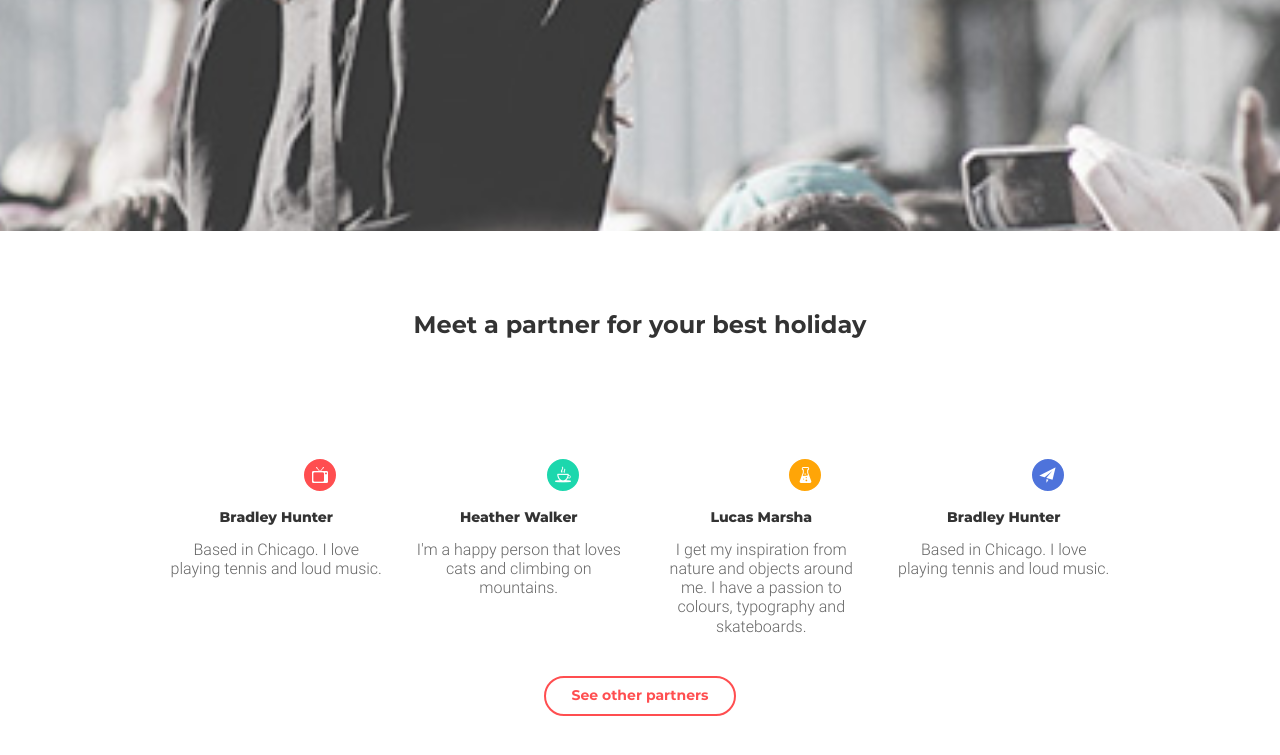
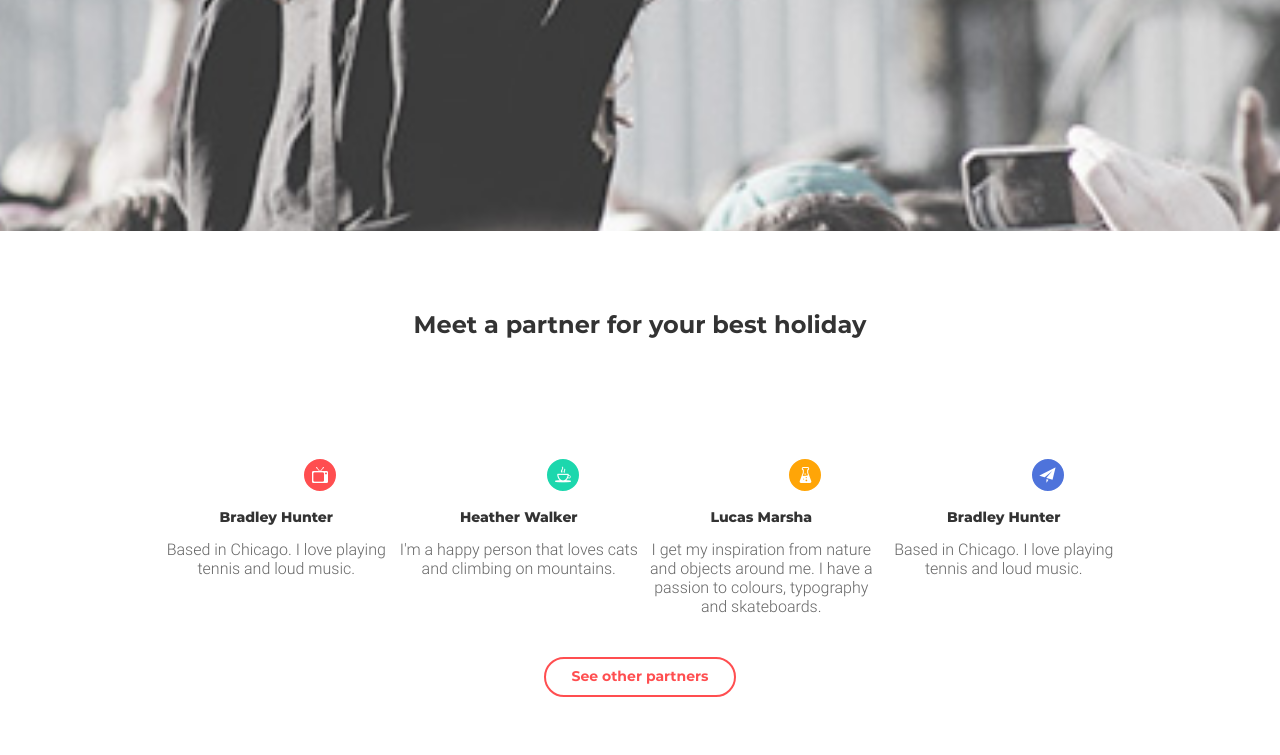
Before and after one commit to DenysPalyha/goit-fe-course, a plain HTML site: page module-09/index.html in a window 1280 px wide. Shown: the part 469-1224 px from the top of the page. Drawn offline with Linux system fonts and the light colour scheme; files whose address does not match are found by name.

Commit message:
added module-09

```diff
--- a/module-09/index.html
+++ b/module-09/index.html
@@ -14,8 +14,7 @@
 
 <div class="baner">
     <div class="container">
-            <header class="header">
-                <div class="row flex-box">
+        <header class="header row flex-box">
             <div class="col-12 col-md-3 col-lg-3">
                 <div class="button-item">
                     <button class="header__button">Log in</button>
@@ -25,63 +24,46 @@
             <div class="col-12 col-md-4 col-lg-3">
                 <a href="#" class="header__logo">UrlaubsglÜck</a>
             </div>
-                </div>
         </header>
-            <div class="row justify-content-md-center">
+        <section class="section__promo row justify-content-md-center">
             <div class="col-12 col-md-9 col-lg-7">
-                    <section class="section__promo">
                 <h2 class="section__promo-heading">Share your holiday dreams</h2>
                 <p class="section__promo-text">And find the perfect partner to fullfill it</p>
                 <button class="section__promo-button">Find your holiday partner</button>
+            </div>
         </section>
-                </div>
-            </div>
     </div>
 </div>
 <main>
     <div class="container">
-                    <section class="section__partners">
-                        <div class="row justify-content-md-center">
+        <section class="section__partners row justify-content-center">
             <div class="col-12 col-md-8 col-lg-6">
                 <h2 class="section__partners-heading">Meet a partner for your best holiday</h2>
             </div>
-                        </div>
-                                <ul class="section__partners-list">
-                                    <div class="row flex-md-wrap justify-content-md-center">
-                                        <div class="col-10 col-md-4 col-lg-3">
-                                            <li class="section__partners-item">
+                <ul class="section__partners-list row flex-md-wrap justify-content-md-center">
+                    <li class="section__partners-item col-9 col-md-4 col-lg-3">
                         <div class="section__partners-pages"></div>
                         <h2 class="section__partners-head">Bradley Hunter</h2>
                         <p class="section__partners-text">Based in Chicago. I love playing tennis and loud music.</p>
                     </li>
-                                        </div>
-                                        <div class="col-10 col-md-4 order-md-2 col-lg-3 order-lg-2">
-                                            <li class="section__partners-item">
+                    <li class="section__partners-item col-9 col-md-4 order-md-2 col-lg-3 order-lg-2">
                         <div class="section__partners-picture"></div>
                         <h2 class="section__partners-head">Lucas Marsha</h2>
                         <p class="section__partners-text">I get my inspiration from nature and objects around me. I have a passion to colours, typography and skateboards.</p>
                     </li>
-                                        </div>
-                                        <div class="col-10 col-md-5 col-lg-3">
-                                            <li class="section__partners-item">
+                    <li class="section__partners-item col-9 col-md-5 col-lg-3">
                         <div class="section__partners-image"></div>
                         <h2 class="section__partners-head">Heather Walker</h2>
                         <p class="section__partners-text">I'm a happy person that loves cats and climbing on mountains.</p>
                     </li>
-                                        </div>
-                                        <div class="col-10 col-md-4 order-md-3 col-lg-3 order-lg-3">
-                                            <li class="section__partners-item">
+                    <li class="section__partners-item col-9 col-md-4 order-md-3 col-lg-3 order-lg-3">
                         <div class="section__partners-cover"></div>
                         <h2 class="section__partners-head">Bradley Hunter</h2>
                         <p class="section__partners-text">Based in Chicago. I love playing tennis and loud music.</p>
                     </li>
-                                        </div>
-                                    </div>
                 </ul>
-                                <div class="row justify-content-center">
             <div class="col-12 col-md-4 col-lg-3">
                 <button class="section__partners-btn">See other partners</button>
-                        </div>
             </div>
         </section>
     </div>
```
Lines whose indentation alone changed are shown as unchanged.
